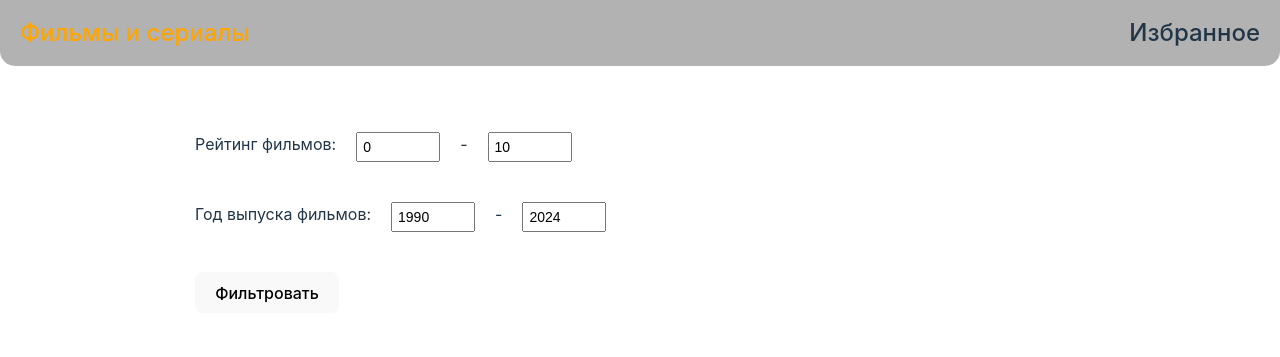
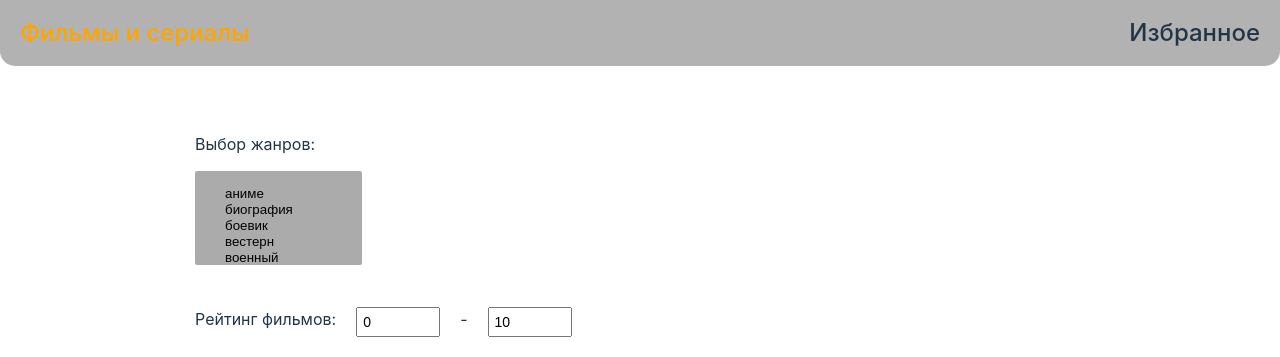
Before and after one commit to kuyltep/vk_internship_test, a React (Vite) app: page / in a window 1280 px wide. Shown: the top 357 px of the page. Built offline with nearby package versions, Linux system fonts and the light colour scheme.

Commit message:
create filter section

```diff
--- a/src/components/FilterSection/FilterSection.scss
+++ b/src/components/FilterSection/FilterSection.scss
@@ -38,3 +38,24 @@
     }
   }
 }
+
+.genre {
+  &__text {
+    text-align: left;
+    margin-bottom: 15px;
+  }
+  &__select {
+    margin-bottom: 40px;
+    padding: 15px 30px;
+    border: none;
+    background-color: rgba(101, 101, 101, 0.544);
+    &:focus {
+      border: none;
+      outline: none;
+    }
+    &:active {
+      border: none;
+      outline: none;
+    }
+  }
+}
--- a/src/components/FilterSection/FilterSection.tsx
+++ b/src/components/FilterSection/FilterSection.tsx
@@ -1,12 +1,15 @@
-import { ChangeEvent, SetStateAction, useState } from "react";
+import { ChangeEvent, useState } from "react";
 import "./FilterSection.scss";
+import { genres } from "../../genres.js";
+import { store } from "../../store/store.js";
 
 const FilterSection = () => {
   const year = new Date().getFullYear();
-  const [minYear, setMinYear] = useState(1990);
-  const [maxYear, setMaxYear] = useState(year);
-  const [minRating, setMinRating] = useState(0);
-  const [maxRating, setMaxRating] = useState(10);
+  const [selectedGenres, setSelectedGenres] = useState<string[]>([]);
+  const [minYear, setMinYear] = useState<number>(1990);
+  const [maxYear, setMaxYear] = useState<number>(year);
+  const [minRating, setMinRating] = useState<number>(0);
+  const [maxRating, setMaxRating] = useState<number>(10);
   const setYearFunct = (
     yearParam: number,
     setYear: React.Dispatch<React.SetStateAction<number>>
@@ -25,19 +28,45 @@ const FilterSection = () => {
   };
   return (
     <div className="filter__section">
-      <div className="filter_genre"></div>
+      <div className="filter__genre">
+        <p className="genre__text">Выбор жанров:</p>
+        <select
+          name=""
+          id=""
+          className="genre__select"
+          multiple
+          onChange={(e: ChangeEvent<HTMLSelectElement>) => {
+            const selectedOptions = e.target.selectedOptions;
+            const values = Array.from(selectedOptions).map(
+              (option) => option.value
+            );
+            setSelectedGenres(values);
+          }}
+        >
+          {genres.map((genre) => {
+            return (
+              <option key={genre.name} value={genre.name}>
+                {genre.name}
+              </option>
+            );
+          })}
+        </select>
+      </div>
       <div className="filter__rating">
         Рейтинг фильмов:
         <input
           value={minRating}
           type="number"
+          step={0.1}
           min={0}
           max={10}
           name=""
           id=""
           className="filter__input"
           onChange={(e: ChangeEvent<HTMLInputElement>) => {
-            setRatingFunct(+e.target.value, setMinRating);
+            if (+e.target.value <= maxRating) {
+              setRatingFunct(+e.target.value, setMinRating);
+            }
           }}
         />{" "}
         -
@@ -45,12 +74,15 @@ const FilterSection = () => {
           type="number"
           value={maxRating}
           min={0}
+          step={0.1}
           max={10}
           name=""
           id=""
           className="filter__input"
           onChange={(e: ChangeEvent<HTMLInputElement>) => {
-            setRatingFunct(+e.target.value, setMaxRating);
+            if (+e.target.value >= minRating) {
+              setRatingFunct(+e.target.value, setMaxRating);
+            }
           }}
         />
       </div>
@@ -65,8 +97,9 @@ const FilterSection = () => {
           id=""
           className="filter__input"
           onChange={(e: ChangeEvent<HTMLInputElement>) => {
-            setYearFunct(+e.target.value, setMinYear);
-            console.log(e.target.value);
+            if (+e.target.value <= maxYear) {
+              setYearFunct(+e.target.value, setMinYear);
+            }
           }}
         />
         -
@@ -79,7 +112,9 @@ const FilterSection = () => {
           id=""
           className="filter__input"
           onChange={(e: ChangeEvent<HTMLInputElement>) => {
-            setYearFunct(+e.target.value, setMaxYear);
+            if (+e.target.value >= minYear) {
+              setYearFunct(+e.target.value, setMaxYear);
+            }
           }}
         />
       </div>
@@ -87,6 +122,9 @@ const FilterSection = () => {
         className="filter__button"
         onClick={(e: React.MouseEvent<HTMLButtonElement, MouseEvent>) => {
           e.preventDefault();
+          store.setGenres(selectedGenres);
+          store.setRating(minRating, maxRating);
+          store.setYear(minYear, maxYear);
         }}
       >
         Фильтровать
--- a/src/components/PaginationSection/PaginationSection.tsx
+++ b/src/components/PaginationSection/PaginationSection.tsx
@@ -1,6 +1,7 @@
 import { observer } from "mobx-react";
 import { store } from "../../store/store";
 import "./PaginationSection.scss";
+import { getFilms } from "../../hooks/useGetFilms";
 const PaginationSection = observer(() => {
   return (
     <div className="pagination__section">
@@ -13,7 +14,9 @@ const PaginationSection = observer(() => {
       <p className="pagination__page">{store.paginationPage}</p>
       <button
         className="pagination__button"
-        onClick={() => store.setPaginationPage(1)}
+        onClick={() => {
+          store.setPaginationPage(1);
+        }}
       >
         Следующая
       </button>
--- a/src/hooks/useGetFilmById.ts
+++ b/src/hooks/useGetFilmById.ts
@@ -1,9 +1,10 @@
+import { store } from "../store/store";
 import { instance } from "../utils/axios/intstance";
 
 export const useGetFilmById = (id: string | undefined) => {
   instance
     .get(`/movie/${id}`)
     .then((response) => response.data)
-    .then((data) => console.log(data))
+    .then((data) => store.setFilm(data))
     .catch((error) => console.log(error));
 };
--- a/src/hooks/useGetFilms.ts
+++ b/src/hooks/useGetFilms.ts
@@ -1,7 +1,7 @@
 import { store } from "../store/store";
 import { instance } from "../utils/axios/intstance";
 
-export const useGetFilms = () => {
+export const getFilms = () => {
   instance
     .get(`movie?page=${store.paginationPage}&limit=50`)
     .then((response) => response.data)
--- a/src/store/store.ts
+++ b/src/store/store.ts
@@ -7,6 +7,9 @@ class Store {
   film: IFilm | object = {};
   currentFilmId: number = 0;
   paginationPage: number = 1;
+  genres: string[] = [];
+  years: string = "";
+  rating: string = "";
 
   constructor() {
     makeAutoObservable(this);
@@ -30,6 +33,23 @@ class Store {
   addFavouriteFilm(film: IFilm) {
     this.favourites.push(film);
   }
+  setGenres(genres: string[]) {
+    this.genres = genres;
+  }
+  setYear(minYear: number, maxYear: number) {
+    if (minYear === maxYear) {
+      this.years = `${minYear}`;
+    } else {
+      this.years = `${minYear}-${maxYear}`;
+    }
+  }
+  setRating(minRating: number, maxRating: number) {
+    if (minRating.toFixed(2) === maxRating.toFixed(2)) {
+      this.rating = `${minRating}`;
+    } else {
+      this.rating = `${minRating}-${maxRating}`;
+    }
+  }
   setFavouritesFilms(films: { id: string; body: IFilm }[]) {
     this.favourites = [];
     films.forEach((film) => {
```
Also changed, not shown: src/hooks/useIsFilmInFavourites.ts (deleted, +0 -11 lines).
